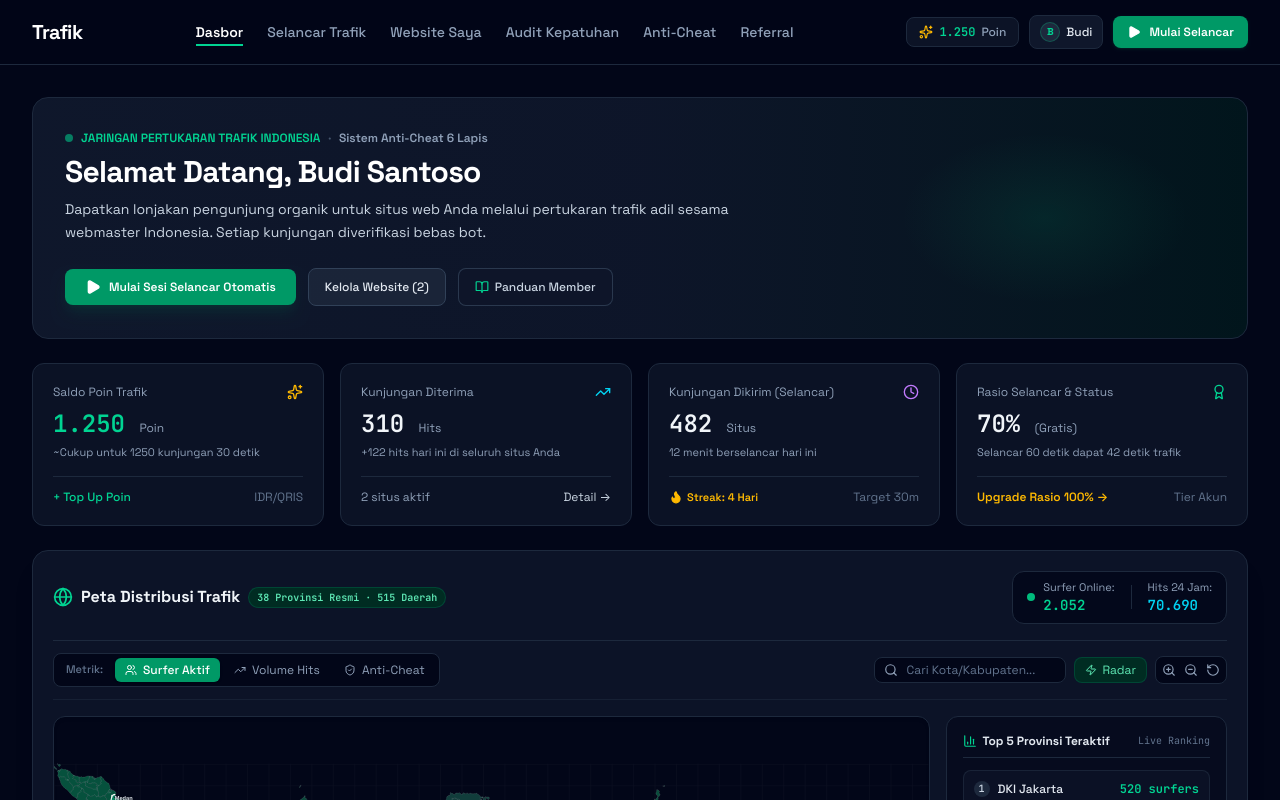
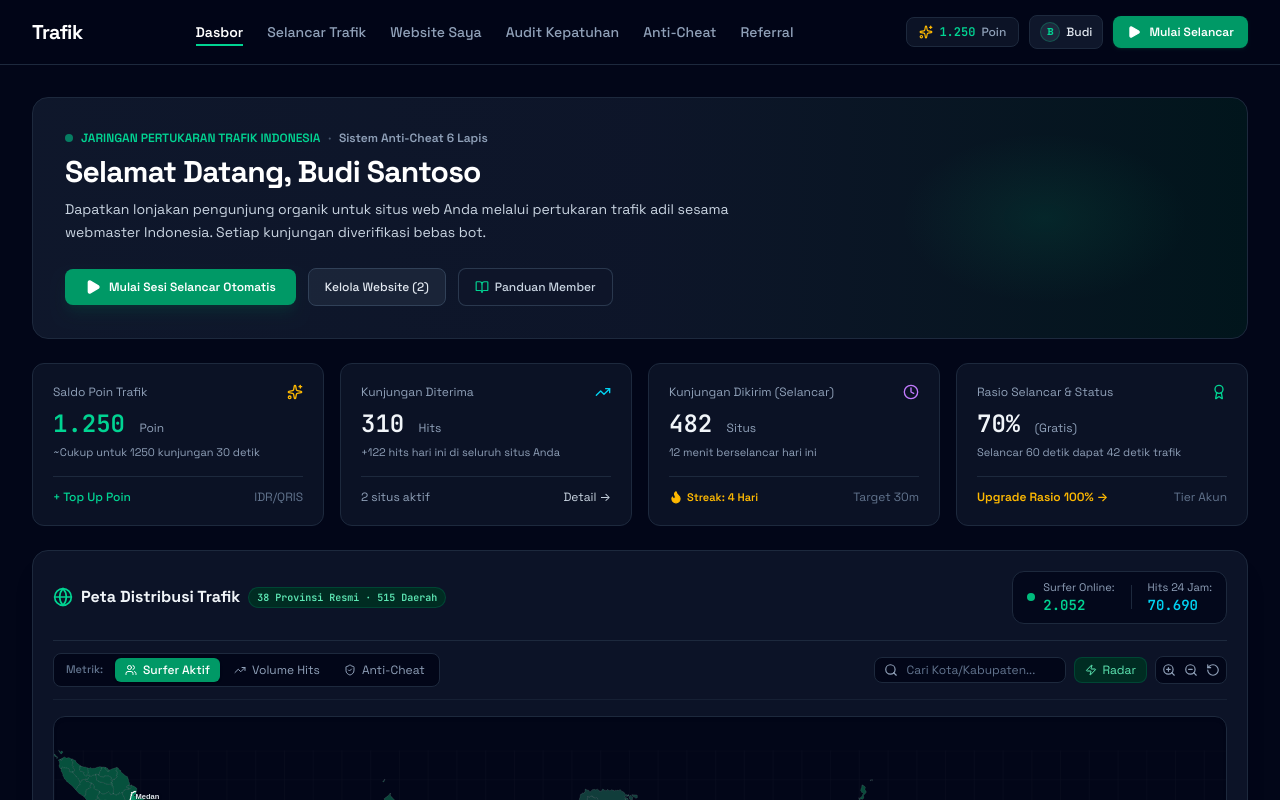
Before and after one commit to ivanslaughter/trafik, a React (Vite) app: page / in a window 1280 px wide. Both pictures are taken after a click on the button "Lihat Demo Dasbor". Shown: the top 800 px of the page. Built offline with nearby package versions, Linux system fonts and the light colour scheme.

Commit message:
refactor(ui): expand map canvas to full width
Remove the sidebar layout to prioritize a larger, full-width interactive map view for better accessibility and data visualization.

```diff
--- a/src/components/IndonesiaNetworkMap.tsx
+++ b/src/components/IndonesiaNetworkMap.tsx
@@ -1253,17 +1253,16 @@ export const IndonesiaNetworkMap: React.FC<IndonesiaNetworkMapProps> = ({
         </div>
       </div>
 
-      {/* Main Map Visual Canvas & Top Provinces Sidebar Layout */}
-      <div className="grid grid-cols-1 xl:grid-cols-4 gap-4 mt-4">
-        {/* Left 3 Cols: SVG Interactive Canvas */}
+      {/* Full-Width Interactive Map Canvas */}
+      <div className="mt-4 space-y-4">
         <div
           ref={mapViewportRef}
-          className="xl:col-span-3 relative w-full aspect-[21/10] min-h-[340px] max-h-[480px] bg-slate-950 rounded-xl border border-slate-800 overflow-hidden flex items-center justify-center shadow-inner"
+          className="relative w-full aspect-[21/9] min-h-[340px] max-h-[500px] bg-slate-950 rounded-xl border border-slate-800 overflow-hidden flex items-center justify-center shadow-inner"
         >
           {isLoading && (
             <div className="flex flex-col items-center gap-3 text-slate-400 z-10">
               <div className="w-8 h-8 rounded-full border-2 border-emerald-500 border-t-transparent animate-spin" />
-              <span className="text-xs font-medium">Memuat dan mengindeks D3 SVG Peta Indonesia...</span>
+              <span className="text-xs font-medium">Memuat dan mengindeks Peta Indonesia...</span>
             </div>
           )}
 
@@ -1347,18 +1346,24 @@ export const IndonesiaNetworkMap: React.FC<IndonesiaNetworkMapProps> = ({
           )}
         </div>
 
-        {/* Right 1 Col: Top Traffic Leaderboard per Provinsi */}
-        <div className="rounded-xl border border-slate-800 bg-slate-950/60 p-4 flex flex-col justify-between space-y-4">
-          <div>
-            <div className="flex items-center justify-between pb-2 border-b border-slate-800">
+        {/* Horizontal Top 5 Provinsi Teraktif Box Beneath Map */}
+        <div className="rounded-xl border border-slate-800 bg-slate-950/60 p-4">
+          <div className="flex flex-wrap items-center justify-between gap-2 pb-3 border-b border-slate-800">
             <span className="text-xs font-bold text-slate-200 flex items-center gap-1.5">
               <BarChart3 className="w-3.5 h-3.5 text-emerald-400" />
               Top 5 Provinsi Teraktif
             </span>
+            <div className="flex items-center gap-3 text-[11px] text-slate-400">
+              <span className="flex items-center gap-1">
+                <ShieldCheck className="w-3.5 h-3.5 text-emerald-400" />
+                Presisi IP ISP Lokal
+              </span>
+              <span className="text-slate-700">·</span>
               <span className="text-[10px] text-slate-500 font-mono">Live Ranking</span>
             </div>
+          </div>
 
-            <div className="mt-3 space-y-2.5">
+          <div className="mt-3 grid grid-cols-1 sm:grid-cols-2 lg:grid-cols-5 gap-3">
             {topProvinces.map((prov, idx) => {
               const percent = Math.min(100, Math.round((prov.surfers / 520) * 100));
               const isSelected = currentRegion === prov.regionId;
@@ -1367,25 +1372,26 @@ export const IndonesiaNetworkMap: React.FC<IndonesiaNetworkMapProps> = ({
                 <div
                   key={prov.name}
                   onClick={() => handleSelectProvince(prov.name, prov.regionId)}
-                    className={`p-2.5 rounded-lg border transition-all cursor-pointer ${
+                  className={`p-3 rounded-lg border transition-all cursor-pointer flex flex-col justify-between ${
                     isSelected
                       ? 'bg-emerald-950/70 border-emerald-600/60 shadow-sm'
                       : 'bg-slate-900/60 border-slate-800/80 hover:bg-slate-800/50'
                   }`}
                 >
-                    <div className="flex items-center justify-between text-xs">
-                      <div className="flex items-center gap-2">
-                        <span className="w-4 h-4 rounded-full bg-slate-800 text-slate-300 font-mono font-bold text-[10px] flex items-center justify-center">
+                  <div>
+                    <div className="flex items-center justify-between gap-1.5 text-xs">
+                      <div className="flex items-center gap-2 min-w-0">
+                        <span className="w-4 h-4 rounded-full bg-slate-800 text-slate-300 font-mono font-bold text-[10px] flex items-center justify-center shrink-0">
                           {idx + 1}
                         </span>
-                        <span className="font-medium text-slate-200">{prov.name}</span>
+                        <span className="font-medium text-slate-200 truncate">{prov.name}</span>
                       </div>
-                      <span className="font-mono font-bold text-emerald-400 text-xs tabular-nums">
+                      <span className="font-mono font-bold text-emerald-400 text-[11px] tabular-nums shrink-0">
                         {metricMode === 'hits'
                           ? `${prov.dailyHits.toLocaleString('id-ID')} hits`
                           : metricMode === 'quality'
                           ? `${prov.antiCheatScore}%`
-                          : `${prov.surfers} surfers`}
+                          : `${prov.surfers}`}
                       </span>
                     </div>
 
@@ -1396,22 +1402,14 @@ export const IndonesiaNetworkMap: React.FC<IndonesiaNetworkMapProps> = ({
                         style={{ width: `${percent}%` }}
                       />
                     </div>
+                  </div>
 
-                    <div className="text-[10px] text-slate-500 mt-1 truncate">
+                  <div className="text-[10px] text-slate-500 mt-2 truncate">
                     Hub: {prov.topCities.slice(0, 3).join(', ')}
                   </div>
                 </div>
               );
             })}
-            </div>
-          </div>
-
-          <div className="pt-3 border-t border-slate-800 text-[11px] text-slate-400 flex items-center justify-between">
-            <span className="flex items-center gap-1 text-slate-400">
-              <ShieldCheck className="w-3.5 h-3.5 text-emerald-400" />
-              Presisi IP ISP Lokal
-            </span>
-            <span className="text-slate-500 font-mono">D3-v7</span>
           </div>
         </div>
       </div>
```
Lines whose indentation alone changed are shown as unchanged.
